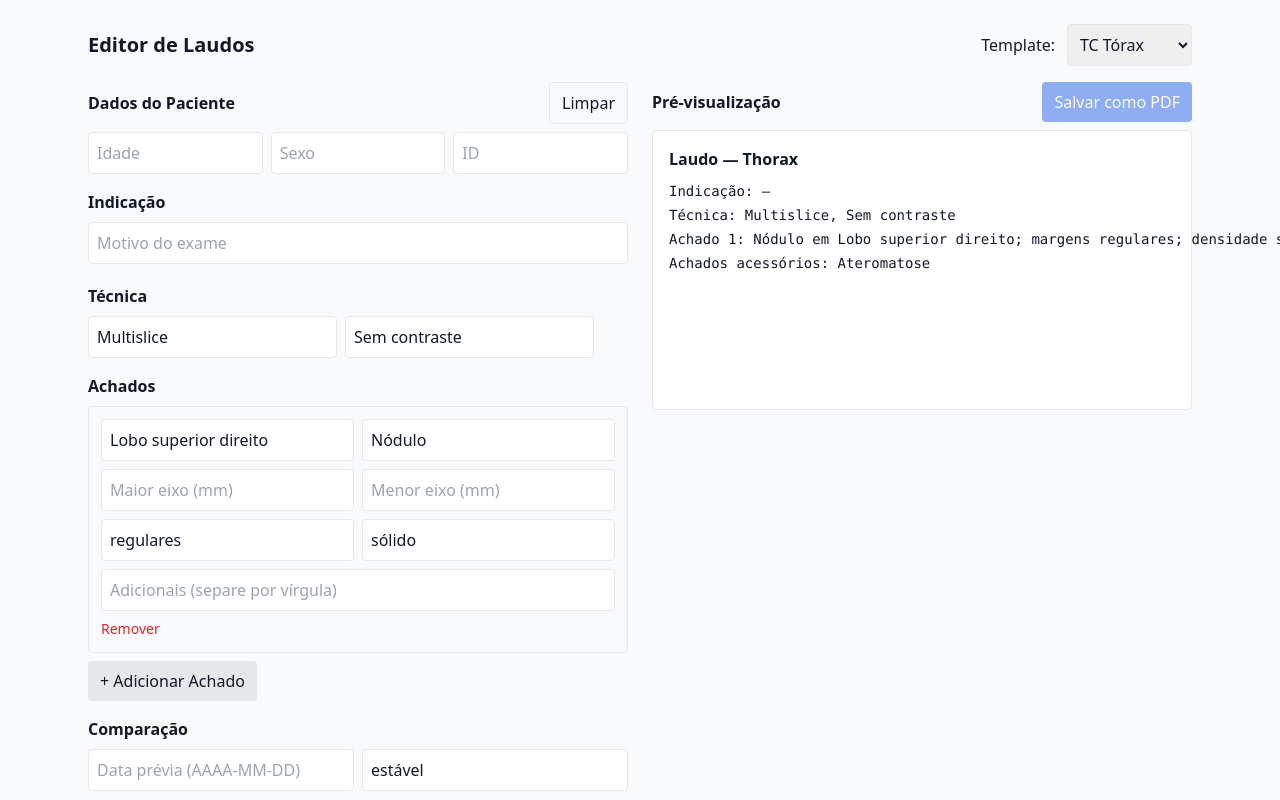
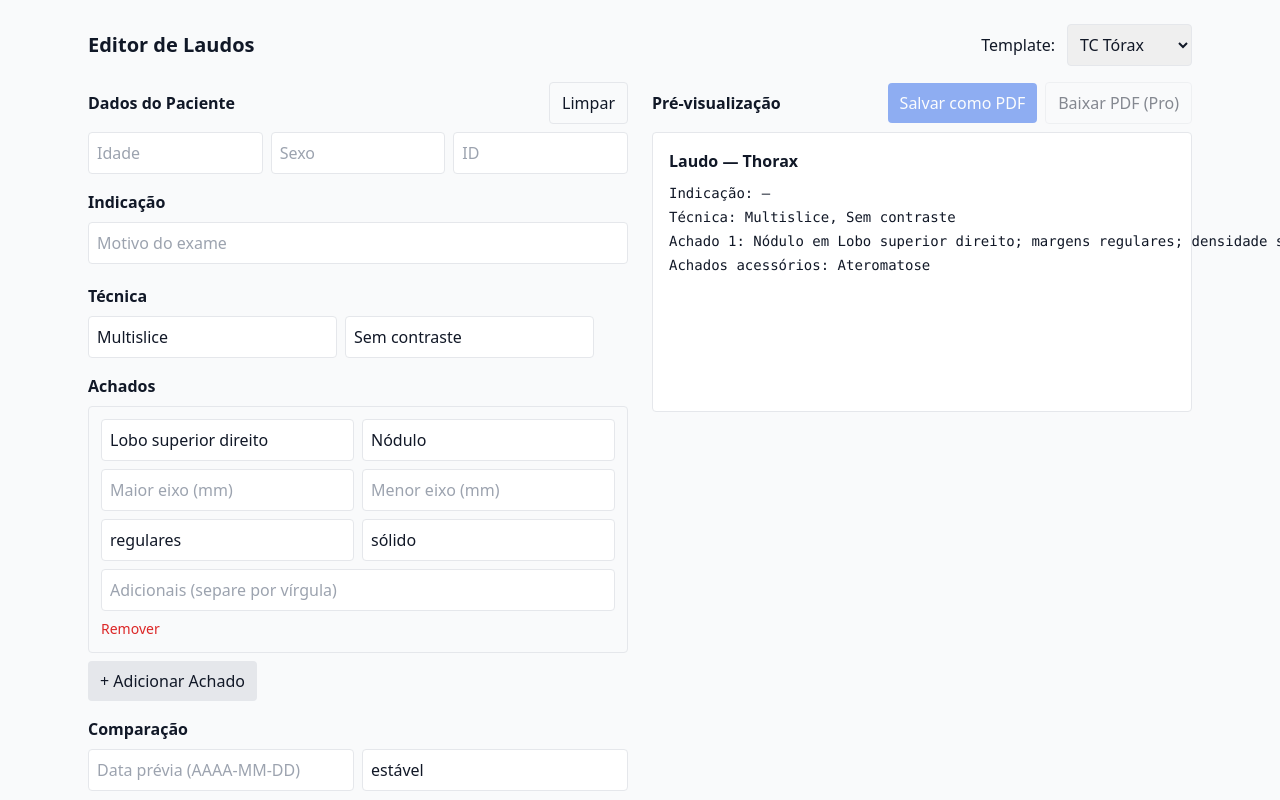
Before and after one commit to radiologialaudario10-source/laudos-rx, a Next.js app: page /editor in a window 1280 px wide. Shown: the top 800 px of the page. Built offline with nearby package versions, Linux system fonts and the light colour scheme.

Commit message:
fix: remover imports duplicados e 'any'; tipar geração de PDF

```diff
--- a/src/components/ReportForm.tsx
+++ b/src/components/ReportForm.tsx
@@ -1,6 +1,9 @@
 "use client";
 
-import { useEffect, useMemo } from "react";
+import dynamic from "next/dynamic";
+const PdfReport = dynamic(() => import("./PdfReport"), { ssr: false });
+
+import { useEffect, useMemo, useRef, useState } from "react";
 import { useForm, useFieldArray, type DefaultValues } from "react-hook-form";
 import { zodResolver } from "@hookform/resolvers/zod";
 import { ctToraxSchema, type CtToraxForm } from "@/models/ct_torax.schema";
@@ -86,6 +89,53 @@ export default function ReportForm({
     alert("Validação OK — pronto para salvar/baixar PDF.");
     console.log("Dados válidos:", data);
   };
+
+  // ---- DOWNLOAD DE PDF (react-pdf com fallback em html2pdf.js) ----
+  const [downloading, setDownloading] = useState(false);
+  const previewRef = useRef<HTMLDivElement | null>(null);
+
+  const handleDownloadPdf = async () => {
+    setDownloading(true);
+    try {
+      // 1) Tenta com @react-pdf/renderer (sem 'any')
+      try {
+        const ReactPDF = await import("@react-pdf/renderer");
+        const element = <PdfReport data={formData} />;
+        const blob: Blob = await ReactPDF.pdf(element).toBlob();
+        const url = URL.createObjectURL(blob);
+        const a = document.createElement("a");
+        a.href = url;
+        a.download = `laudo-${(formData.patient?.id || "sem-id")}.pdf`;
+        document.body.appendChild(a);
+        a.click();
+        a.remove();
+        URL.revokeObjectURL(url);
+        return; // sucesso -> sai
+      } catch (e) {
+        console.warn("react-pdf indisponível, usando fallback html2pdf.js", e);
+      }
+
+      // 2) Fallback robusto: html2pdf.js no DOM do preview
+      const html2pdf = (await import("html2pdf.js")).default;
+      if (!previewRef.current) throw new Error("preview não encontrado");
+      await html2pdf()
+        .from(previewRef.current)
+        .set({
+          margin: 10,
+          filename: `laudo-${(formData.patient?.id || "sem-id")}.pdf`,
+          image: { type: "jpeg", quality: 0.98 },
+          html2canvas: { scale: 2, useCORS: true },
+          jsPDF: { unit: "mm", format: "a4", orientation: "portrait" },
+        })
+        .save();
+    } catch (e) {
+      console.error(e);
+      alert("Falha ao gerar PDF. Abra o console e me envie o erro que eu corrijo.");
+    } finally {
+      setDownloading(false);
+    }
+  };
+  // ---------------------------------------------------------------
 
   return (
     <form onSubmit={handleSubmit(onSubmit)} className="grid md:grid-cols-2 gap-6">
@@ -276,22 +326,36 @@ export default function ReportForm({
         </button>
       </div>
 
-      {/* COLUNA DIREITA — PREVIEW */}
+      {/* COLUNA DIREITA — PREVIEW + EXPORT */}
       <div>
         <div className="flex items-center justify-between mb-2">
           <h2 className="font-semibold">Pré-visualização</h2>
+          <div className="no-print flex items-center gap-2">
             <button
               type="button"
-            className="no-print bg-blue-600 text-white px-3 py-2 rounded disabled:opacity-50 disabled:cursor-not-allowed"
               onClick={() => window.print()}
+              className="bg-blue-600 text-white px-3 py-2 rounded hover:bg-blue-700 disabled:opacity-50 disabled:cursor-not-allowed"
               disabled={!isValid}
-            title={!isValid ? "Preencha os campos obrigatórios" : "Gerar PDF (impressão)"}
+              title={!isValid ? "Preencha os campos obrigatórios" : "Salvar como PDF (impressão)"}
             >
               Salvar como PDF
             </button>
+            <button
+              type="button"
+              onClick={handleDownloadPdf}
+              className="px-3 py-2 rounded border hover:bg-gray-100 disabled:opacity-50 disabled:cursor-not-allowed"
+              disabled={!isValid || downloading}
+              title={!isValid ? "Preencha os campos obrigatórios" : "Baixar PDF (Pro)"}
+            >
+              {downloading ? "Gerando..." : "Baixar PDF (Pro)"}
+            </button>
+          </div>
         </div>
 
-        <div className="border rounded p-4 print:p-0 whitespace-pre-wrap bg-white min-h-[280px]">
+        <div
+          ref={previewRef}
+          className="border rounded p-4 print:p-0 whitespace-pre-wrap bg-white min-h-[280px]"
+        >
           <h3 className="font-bold mb-2">Laudo — {formData.studyArea || "TC"}</h3>
           <pre className="text-sm leading-6">{narrative}</pre>
         </div>
```
Lines whose indentation alone changed are shown as unchanged.
